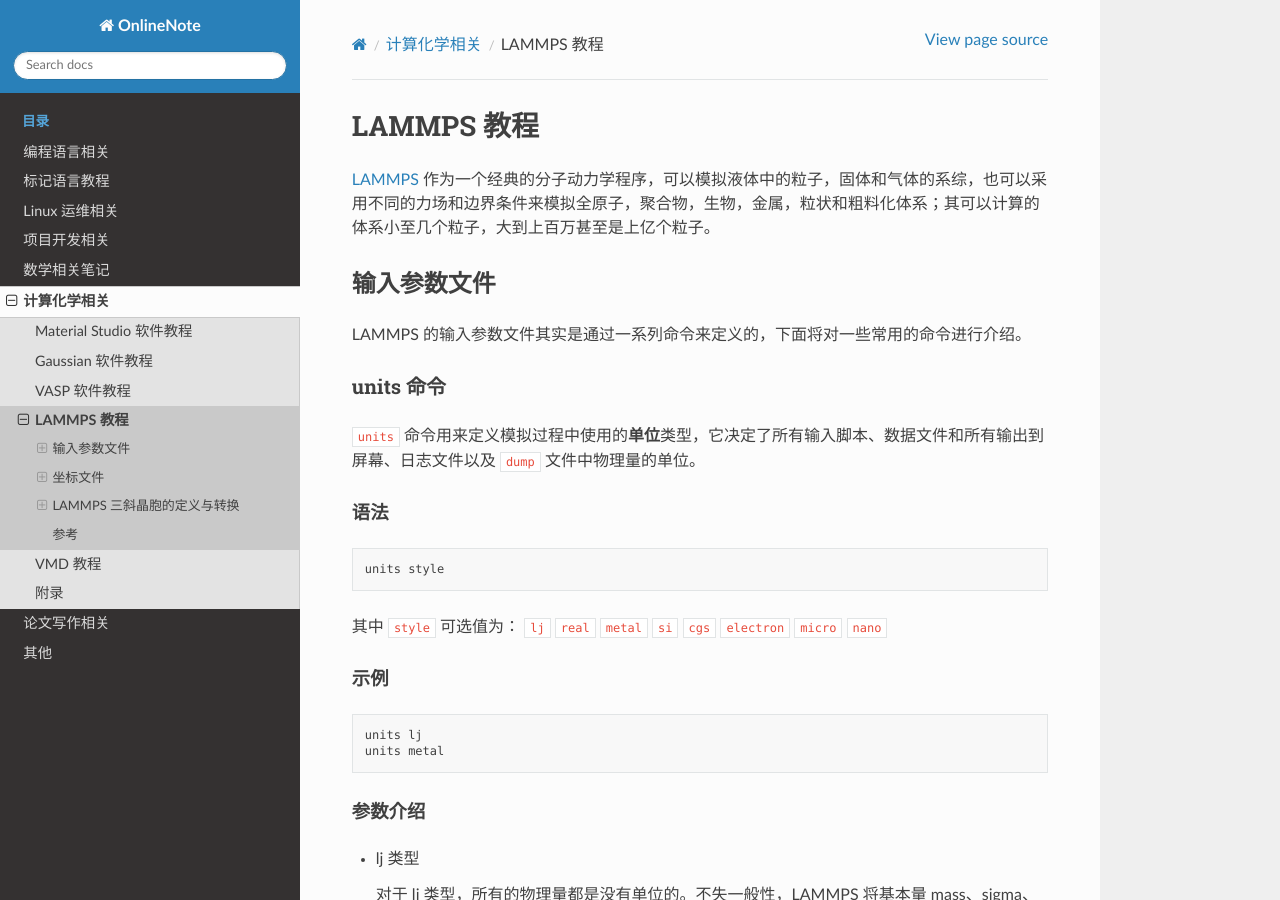
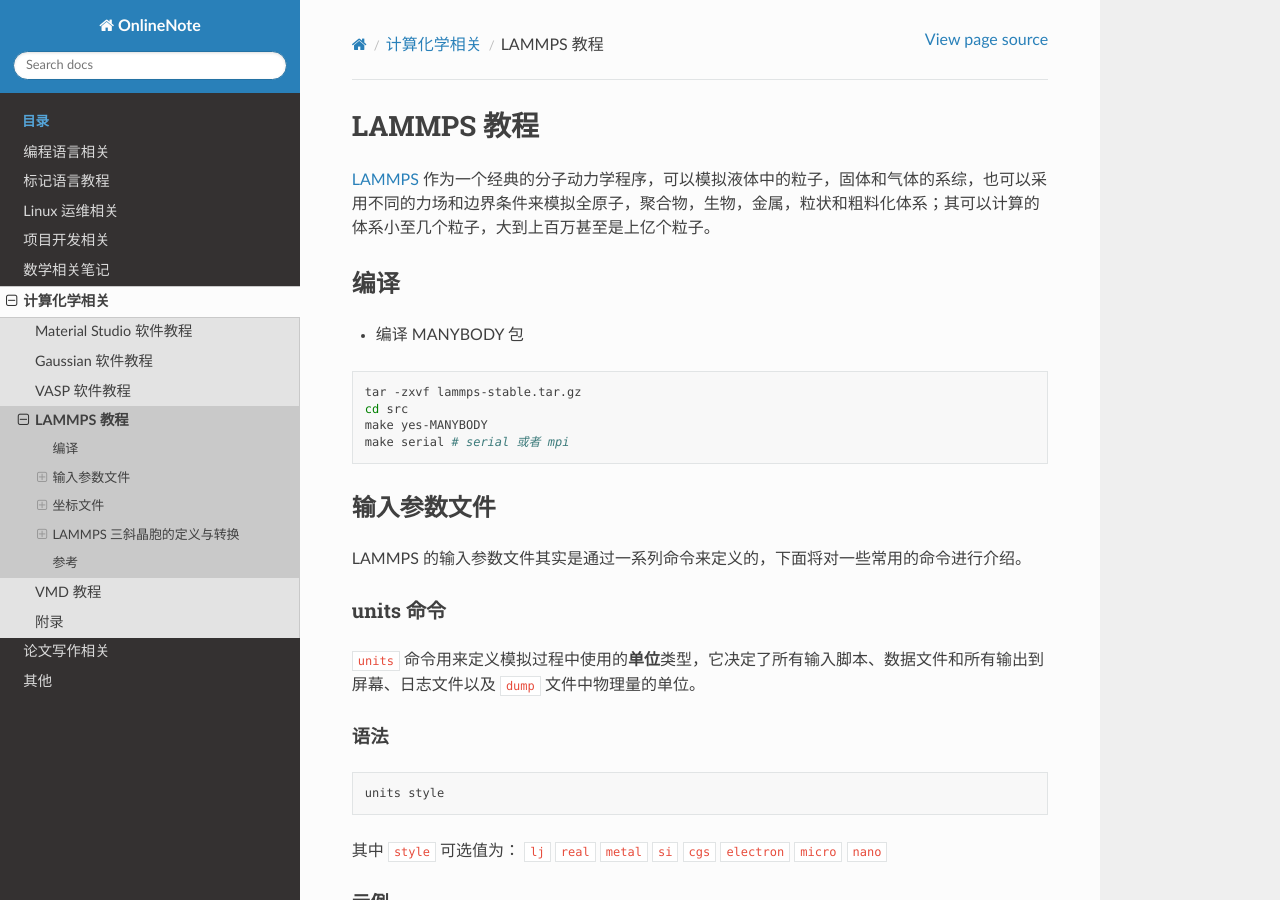
Before and after one commit to Rasic2/CodeNote, a Sphinx documentation site: the page built from docs/source/chemistry/lammps.md, in a window 1280 px wide and 900 px high. Built offline with Sphinx 7.4.7 and the Read the Docs theme 3.1.0, drawn with Linux system fonts in a browser that asks for light colours.

Commit message:
docs: update lammps.md

````diff
--- a/docs/source/chemistry/lammps.md
+++ b/docs/source/chemistry/lammps.md
@@ -1,6 +1,17 @@
 # LAMMPS 教程
 
 [LAMMPS](https://www.lammps.org/) 作为一个经典的分子动力学程序，可以模拟液体中的粒子，固体和气体的系综，也可以采用不同的力场和边界条件来模拟全原子，聚合物，生物，金属，粒状和粗料化体系；其可以计算的体系小至几个粒子，大到上百万甚至是上亿个粒子。
+
+## 编译
+
+- 编译 MANYBODY 包
+
+```bash
+tar -zxvf lammps-stable.tar.gz
+cd src
+make yes-MANYBODY
+make serial # serial 或者 mpi
+```
 
 ## 输入参数文件
 
````
